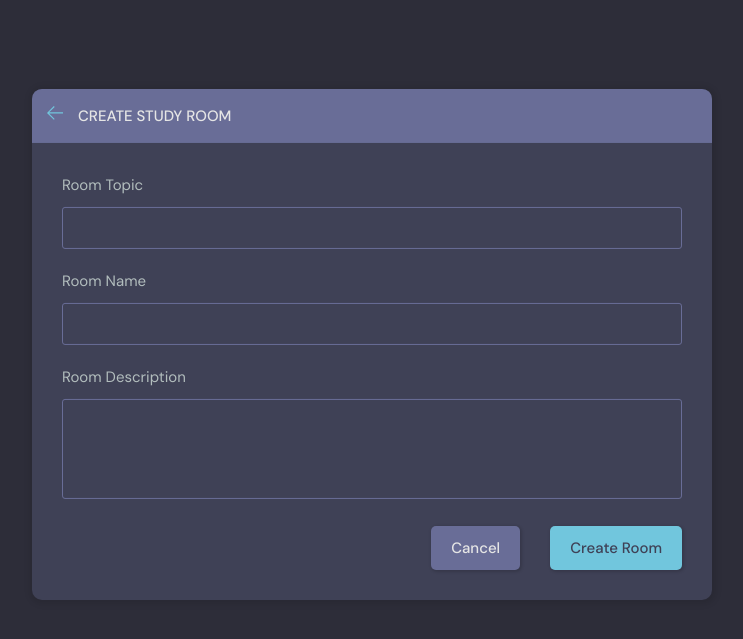
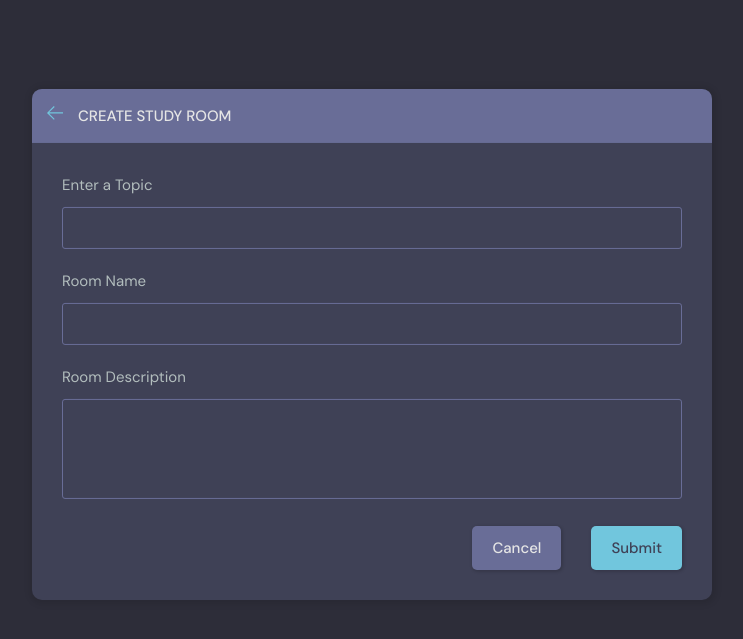
Before and after one commit to eboominathan/django_basics, a Django app: page /create-room/ in a window 1280 px wide. Shown: the part 76-715 px from the top of the page, without its empty margins (268-1011 px from the left). Run offline with Django 5.2, Linux system fonts and the light colour scheme; a user stored in the database is signed in; data comes from the database, SQL or seed files in the repository; both versions use the stored data as it was after the commit.

```diff
--- a/studybud/base/templates/base/room_form.html
+++ b/studybud/base/templates/base/room_form.html
@@ -16,12 +16,12 @@
           </div>
         </div>
         <div class="layout__body">
-          <form class="form" action="">
+          <form class="form" action="" method="POST">
             {% csrf_token %}
 
             <div class="form__group">
-              <label for="room_topic">Room Topic</label>
-               <input type="text" name="topic" list="topic-list" />
+              <label for="room_topic">Enter a  Topic</label>
+               <input type="text" name="topic" list="topic-list" value={{room.topic.name}} >
                <datalist id="topic-list">
                     <select name="" id="room-topic">
                         <option value="">Select your topic</option>
@@ -41,28 +41,9 @@
               <label for="room_name">Room Description</label>
               {{form.description}}
             </div>
-
-            {% comment %} <div class="form__group">
-              <label for="room_topic">Topic</label>
-              <input required type="text" name="topic" id="room_topic" list="topic-list" />
-              <datalist id="topic-list">
-                <select id="room_topic">
-                  <option value="">Select your topic</option>
-                  <option value="Python">Python</option>
-                  <option value="Django">Django</option>
-                </select>
-              </datalist>
-
-            </div>
-
-
-            <div class="form__group">
-              <label for="room_about">About</label>
-              <textarea name="room_about" id="room_about" placeholder="Write about your study group..."></textarea>
-            </div> {% endcomment %}
             <div class="form__action">
-              <a class="btn btn--dark" href="index.html">Cancel</a>
-              <button class="btn btn--main" type="submit">Create Room</button>
+              <a class="btn btn--dark" href="{% url "home" %}">Cancel</a>
+              <button class="btn btn--main" type="submit">Submit</button>
             </div>
           </form>
         </div>
--- a/studybud/base/views.py
+++ b/studybud/base/views.py
@@ -73,7 +73,8 @@ def home(request):
     rooms_count = rooms.count()
     room_messages = Message.objects.filter(Q(room__topic__name__icontains=q))
 
-    context = {'rooms': rooms, 'topics': topics,'rooms_count':rooms_count,'room_messages':room_messages}
+    context = {'rooms': rooms, 'topics': topics,
+               'rooms_count': rooms_count, 'room_messages': room_messages}
     return render(request, 'base/home.html', context)
 
 
@@ -91,30 +92,36 @@ def room(request, pk):
         room.participants.add(request.user)
         return redirect('room', pk=room.id)
     print(participants)
-    context = {'room': room, 'room_messages': room_messages,'participants':participants}
+    context = {'room': room, 'room_messages': room_messages,
+               'participants': participants}
     return render(request, 'base/room.html', context)
 
-def userProfile(request,pk):
+
+def userProfile(request, pk):
     user = User.objects.get(id=pk)
     rooms = user.room_set.all()
     room_messages = user.message_set.all()
     topics = Topic.objects.all()
-    context = {'user':user,'rooms':rooms,'room_messages':room_messages,'topics':topics}
+    context = {'user': user, 'rooms': rooms,
+               'room_messages': room_messages, 'topics': topics}
     return render(request, 'base/profile.html', context)
 
 
 @login_required(login_url='/login')
 def createRoom(request):  # -> tuple[Any, Literal['room_form.html'], dict]:
     form = RoomForm()
+    topics = Topic.objects.all()
     if (request.method == 'POST'):
-        form = RoomForm(request.POST)
-        if form.is_valid():
-           room =  form.save(commit=False)
-           room.host = request.user
-           room.save()
-           return redirect('home')
-    topics = Topic.objects.all()
-    context = {'form': form,'topics':topics}
+        topic_name = request.POST.get('topic')
+        topic, created = Topic.objects.get_or_create(name=topic_name)
+        Room.objects.create(
+            host=request.user,
+            name=request.POST.get('name'),
+            description=request.POST.get('description'),
+            topic=topic
+        )
+        return redirect('home')
+    context = {'form': form, 'topics': topics}
     return render(request, 'base/room_form.html', context)
 
 
@@ -126,12 +133,15 @@ def updateRoom(request, pk):
         return HttpResponse('You are not allowed here')
 
     if request.method == 'POST':
-        form = RoomForm(request.POST, instance=room)
-        if form.is_valid():
-            form.save()
-            return redirect('home')
+        topic_name = request.POST.get('topic')
+        topic, created = Topic.objects.get_or_create(name=topic_name)
+        room.name = request.POST.get('name')
+        room.description = request.POST.get('description')
+        room.topic = topic
+        room.save()
+        return redirect('home')
     topics = Topic.objects.all()
-    context = {'form': form,'topics':topics}
+    context = {'form': form, 'topics': topics}
     return render(request, 'base/room_form.html', context)
 
 
```
Also changed, not shown: studybud/db.sqlite3.
